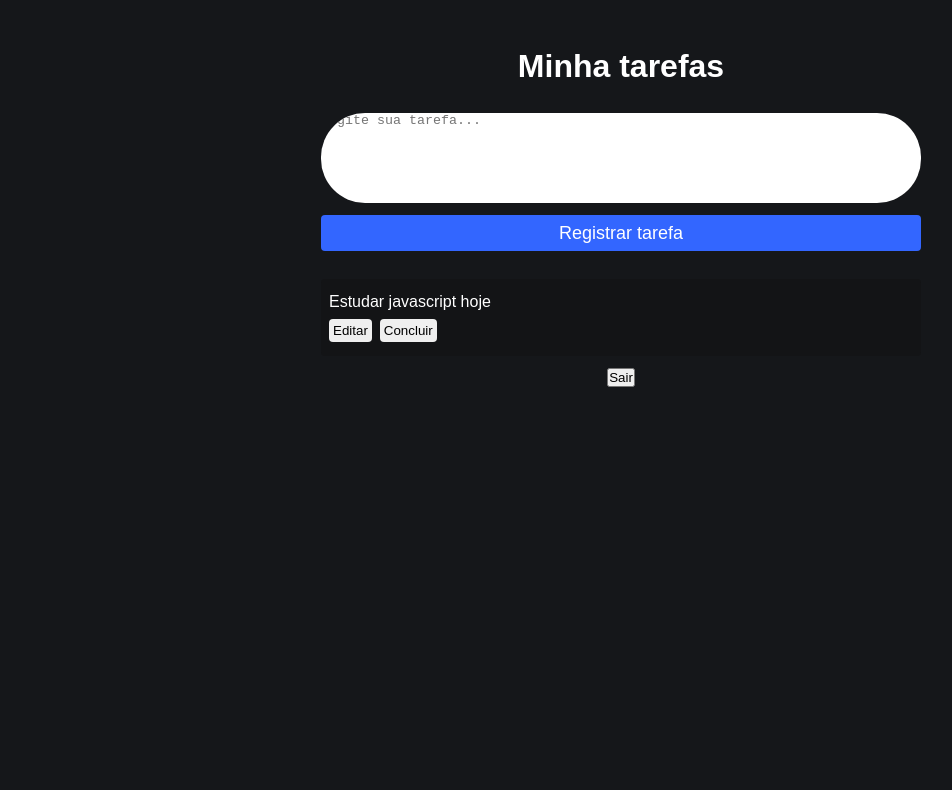
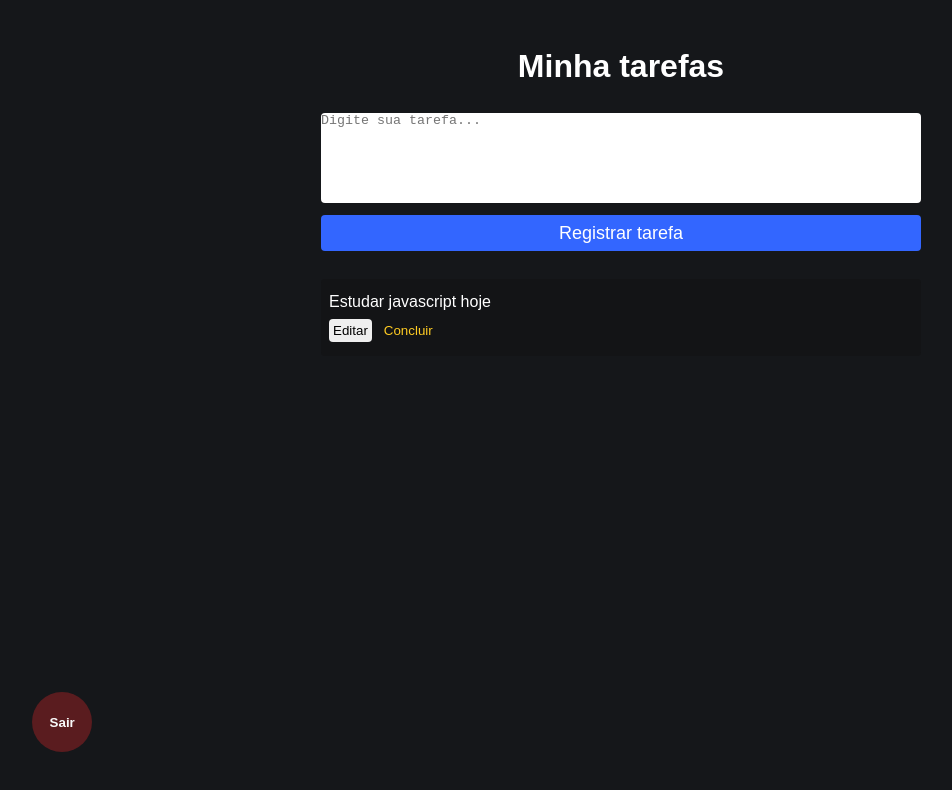
Before and after one commit to Camilla126/Lista_De_Tarefas, a React (Create React App) app: page /admin in a window 1280 px wide. Shown: the top 790 px of the page, without its empty margins (19-971 px from the left). Built offline with nearby package versions, Linux system fonts and the light colour scheme; no server answers; sample sign-in values are in the browser's storage.

Commit message:
estilizando interface

```diff
--- a/src/pages/Admin/admin.css
+++ b/src/pages/Admin/admin.css
@@ -30,9 +30,33 @@
     margin-bottom: 8px;
 }
 
-    .list button{
+.list button{
         margin-right: 8px;
         border: 0;
         border-radius: 4px;
         padding: 4px;
-    }
+ }
+
+ .btn-delete{
+        color: #ffcc23;
+        background-color: transparent;
+ }
+
+ .btn-logout{
+    position: absolute;
+    bottom: 6%;
+    left: 4%;
+    height: 60px;
+    width: 60px;
+    border-radius: 30px;
+    border: 0;
+    font-weight: bold;
+    background-color: rgba(219, 38, 41, 0.35);
+    color: #fafafa;
+    transition: all 0.5s;
+ }
+
+ .btn-logout:hover{
+    background-color: rgba(219, 38, 41, 1);
+    color: #FFF;
+ }
--- a/src/pages/Home/home.css
+++ b/src/pages/Home/home.css
@@ -5,26 +5,25 @@
   justify-content: center;
   height: 100vh;
   width: 100%;
-
 }
 
-.home-container h1{
+.home-container h1 {
   font-size: 48px;
   margin-bottom: 8px;
 }
 
-.home-container span{
+.home-container span {
   margin-bottom: 28px;
 }
 
-.form{
+.form {
   display: flex;
   flex-direction: column;
   width: 90%;
   max-width: 600px;
 }
 
-.form input{
+.form input {
   border: 0;
   margin-bottom: 12px;
   height: 36px;
@@ -32,26 +31,26 @@
   padding: 0 8px;
 }
 
-.form button{
+.form button {
   height: 36px;
   border: 0;
   border-radius: 4px;
   background-color: #3366ff;
-    color: #FFF;
+  color: #fff;
   font-size: 18px;
 }
 
-.form textarea{
+.form textarea {
   margin-bottom: 12px;
   border: 0;
   height: 90px;
   resize: none;
-    border-radius: 44px;
+  border-radius: 4px;
 }
 
-.button-link{
+.button-link {
   color: #b4b8bb;
-text-decoration: none ;
+  text-decoration: none;
   margin: 14px 0;
   font-size: 14px;
 }
```
Lines whose indentation alone changed are shown as unchanged.
